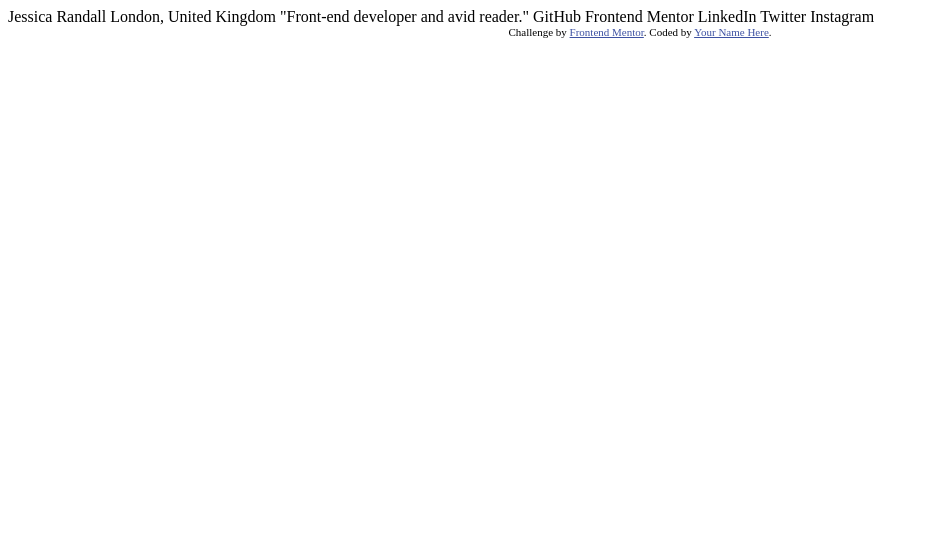
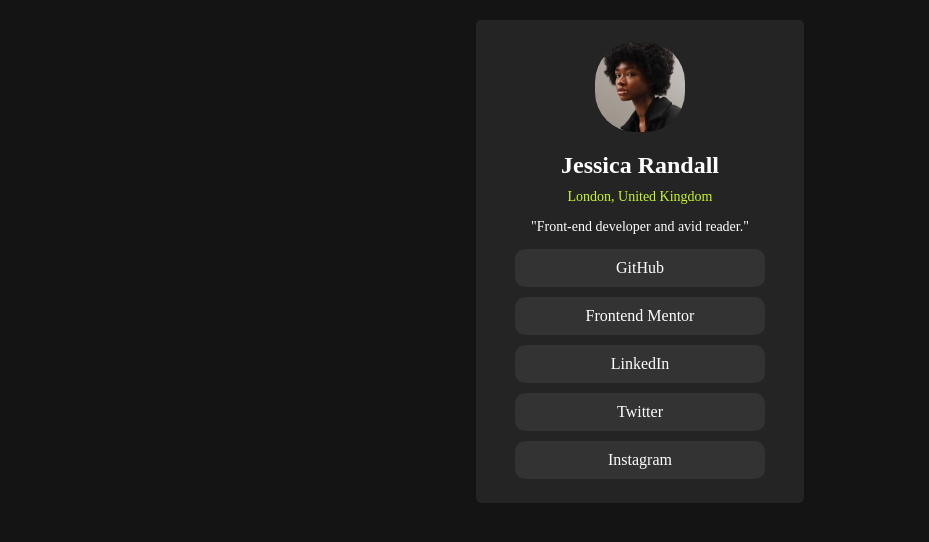
Before and after one commit to Keith-HeathII/Social-Link-Profile, a plain HTML site: page social-links-profile-main/social-links-profile-main/index.html in a window 1280 px wide. Shown: the whole page, without its empty margins (0-929 px from the left). Drawn offline with Linux system fonts and the light colour scheme.

Commit message:
Completed Project

```diff
--- a/social-links-profile-main/social-links-profile-main/index.html
+++ b/social-links-profile-main/social-links-profile-main/index.html
@@ -3,32 +3,21 @@
 <head>
   <meta charset="UTF-8">
   <meta name="viewport" content="width=device-width, initial-scale=1.0"> <!-- displays site properly based on user's device -->
-
+   <link rel="stylesheet" href="styles.css">
   <link rel="icon" type="image/png" sizes="32x32" href="./assets/images/favicon-32x32.png">
-
   <title>Frontend Mentor | Social links profile</title>
-
-  <!-- Feel free to remove these styles or customise in your own stylesheet 👍 -->
-  <style>
-    .attribution { font-size: 11px; text-align: center; }
-    .attribution a { color: hsl(228, 45%, 44%); }
-  </style>
 </head>
 <body>
-
-  Jessica Randall
-  London, United Kingdom
-  "Front-end developer and avid reader."
-
-  GitHub
-  Frontend Mentor
-  LinkedIn
-  Twitter
-  Instagram
-
-  <div class="attribution">
-    Challenge by <a href="https://www.frontendmentor.io?ref=challenge" target="_blank">Frontend Mentor</a>.
-    Coded by <a href="#">Your Name Here</a>.
+  <div>
+    <img class="avatar" src="assets/images/avatar-jessica.jpeg">
+     <h2>Jessica Randall</h2>
+     <p class="Description">London, United Kingdom</p>
+     <p>"Front-end developer and avid reader."</p>
+     <a href="#">GitHub</a>
+     <a href="#">Frontend Mentor</a>
+     <a href="#">LinkedIn</a>
+     <a href="#">Twitter</a>
+     <a href="#">Instagram</a>
   </div>
 </body>
 </html>
--- /dev/null
+++ b/social-links-profile-main/social-links-profile-main/styles.css
@@ -0,0 +1,45 @@
+body{
+    background-color: hsl(0, 0%, 8%);
+    color:  #fff;
+}
+
+div{
+    width: 300px;
+    padding: 14px;
+    background-color: hsl(0, 0%, 14%);
+    margin: 20px auto;
+    text-align: center;
+    border-radius:  5px;
+}
+
+.avatar{
+    width: 90px;
+    display: block;
+    margin: 8px auto;
+    border-radius: 40px;
+}
+
+.Description{
+  margin-top: -10px;
+  color: hsl(75, 94%, 57%)
+}
+
+p{
+    font-size: 14px
+}
+
+a{
+    width: 230px;
+    padding: 10px;
+    margin:  10px auto;
+    background-color: hsl(0, 0%, 20%);
+    display: block;
+    color: white;
+    text-decoration: none;
+    border-radius: 10px;
+}
+
+a:hover{
+    background-color:hsl(75, 94%, 57%);
+    color: rgb(0,0,0);
+}
```
